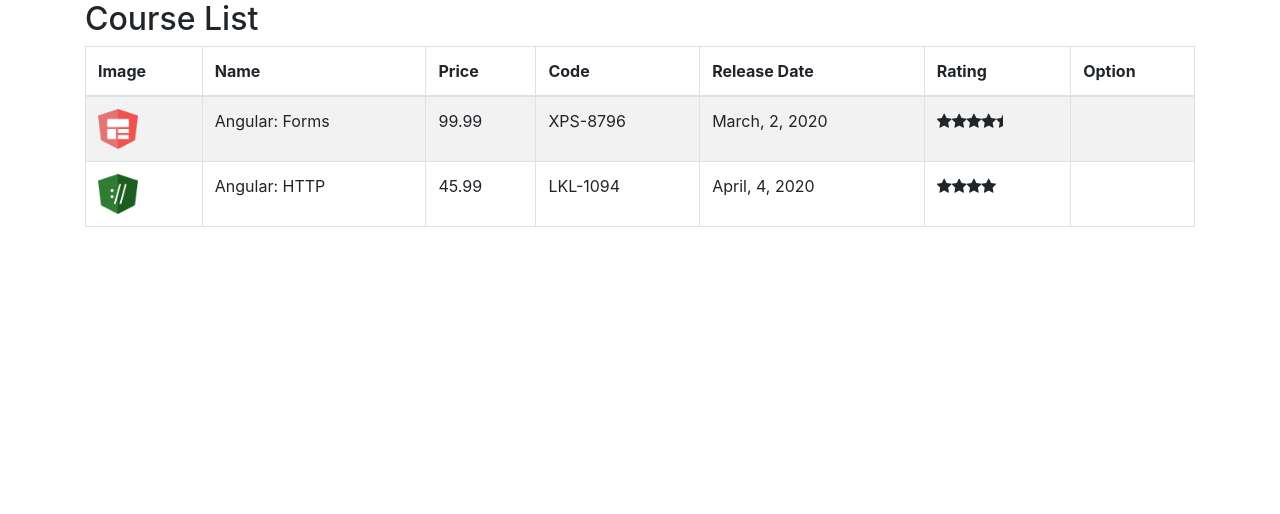
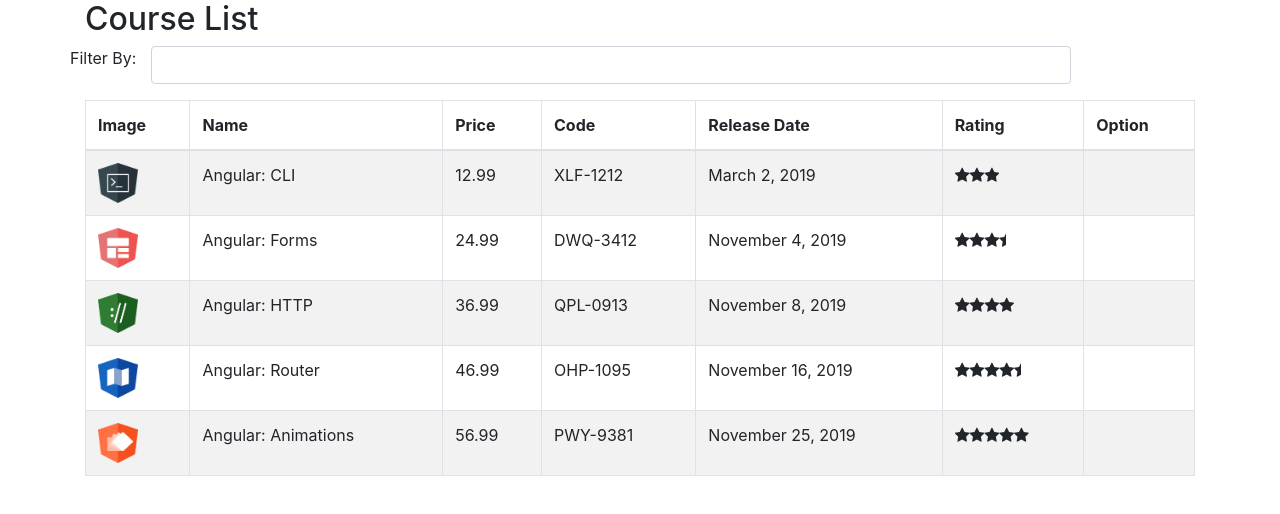
Before and after one commit to PauloAlves8039/Course-Manager-Angular, an Angular app: page / in a window 1280 px wide. Shown: the top 514 px of the page. Built offline with nearby package versions, Linux system fonts and the light colour scheme.

Commit message:
Implementando lista e filtro de cursos

```diff
--- a/src/app/courses/course-list.component.html
+++ b/src/app/courses/course-list.component.html
@@ -1,4 +1,11 @@
 <h2>Course List</h2>
+
+<div class="form-group row">
+  <label for="col-sm-2 col-form-label">Filter By:</label>
+  <div class="col-sm-10">
+    <input [(ngModel)]="filter" class="form-control">
+  </div>
+</div>
 
 <table class="table table-striped table-bordered">
   <thead>
@@ -13,14 +20,14 @@
     </tr>
   </thead>
   <tbody>
-    <tr *ngFor='let course of courses'>
-      <td><img [src]='course.imageUrl' width='40' height='40'></td>
+    <tr *ngFor='let course of filteredCourses'>
+      <td><img [src]="course.imageUrl" width="40" height="40"></td>
       <td>{{ course.name }}</td>
       <td>{{ course.price }}</td>
       <td>{{ course.code }}</td>
       <td>{{ course.releaseDate }}</td>
       <td>
-        <app-star [rating]='course.rating'></app-star>
+        <app-star [rating]="course.rating"></app-star>
       </td>
       <td></td>
     </tr>
--- a/src/app/courses/course-list.component.ts
+++ b/src/app/courses/course-list.component.ts
@@ -1,3 +1,4 @@
+import { CourseService } from './course.service';
 /**
  * @file: course-list.component.ts
  * @author: Paulo Alves
@@ -14,31 +15,30 @@
 })
 
 export class CourseListComponent implements OnInit{
-  courses: Course[] = [];
+
+  _courses: Course[] = [];
+
+  filteredCourses: Course[] = [];
+
+  _filterBy: string;
+
+  constructor(private courseService: CourseService) {
+
+  }
 
   ngOnInit(): void {
-    this.courses = [
-      {
-          id: 1,
-          name: 'Angular: Forms',
-          imageUrl: '../../assets/images/forms.png',
-          price: 99.99,
-          code: 'XPS-8796',
-          duration: 120,
-          rating: 4.5,
-          releaseDate: 'March, 2, 2020'
-      },
-      {
-          id: 2,
-          name: 'Angular: HTTP',
-          imageUrl: '../../assets/images/http.png',
-          price: 45.99,
-          code: 'LKL-1094',
-          duration: 80,
-          rating: 4,
-          releaseDate: 'April, 4, 2020'
-      }
-    ];
+    this._courses = this.courseService.retrieveAll();
+    this.filteredCourses = this._courses;
+  }
+
+  set filter(value: string) {
+    this._filterBy = value;
+
+    this.filteredCourses = this._courses.filter((course: Course) => course.name.toLocaleLowerCase().indexOf(this._filterBy.toLocaleLowerCase()) > -1);
+  }
+
+  get filter() {
+    return this._filterBy;
   }
 
 }
--- /dev/null
+++ b/src/app/courses/course.service.ts
@@ -0,0 +1,80 @@
+/**
+ * @file: course.service.ts
+ * @author: Paulo Alves
+ * @description: responsável pela atribuição da lista de cursos.
+ * @version 1.0.1 (30/06/2020)
+ */
+
+import { Course } from './course';
+import { Injectable } from '@angular/core';
+
+@Injectable({
+  providedIn: 'root'
+})
+
+export class CourseService {
+
+  course: Course;
+
+  retrieveAll(): Course[] {
+    return COURSES;
+  }
+}
+
+var COURSES: Course[] = [
+  {
+      id: 1,
+      name: 'Angular: CLI',
+      releaseDate: 'March 2, 2019',
+      description: 'Neste curso, os alunos irão obter um grande conhecimento nos principais recursos do CLI.',
+      duration: 120,
+      code: 'XLF-1212',
+      rating: 3,
+      price: 12.99,
+      imageUrl: '/assets/images/cli.png',
+  },
+  {
+      id: 2,
+      name: 'Angular: Forms',
+      releaseDate: 'November 4, 2019',
+      description: 'Neste curso, os alunos irão obter um conhecimento aprofundado sobre os recursos disponíveis no módulo de Forms.',
+      duration: 80,
+      code: 'DWQ-3412',
+      rating: 3.5,
+      price: 24.99,
+      imageUrl: '/assets/images/forms.png',
+  },
+  {
+      id: 3,
+      name: 'Angular: HTTP',
+      releaseDate: 'November 8, 2019',
+      description: 'Neste curso, os alunos irão obter um conhecimento aprofundado sobre os recursos disponíveis no módulo de HTTP.',
+      duration: 80,
+      code: 'QPL-0913',
+      rating: 4.0,
+      price: 36.99,
+      imageUrl: '/assets/images/http.png',
+  },
+  {
+      id: 4,
+      name: 'Angular: Router',
+      releaseDate: 'November 16, 2019',
+      description: 'Neste curso, os alunos irão obter um conhecimento aprofundado sobre os recursos disponíveis no módulo de Router.',
+      duration: 80,
+      code: 'OHP-1095',
+      rating: 4.5,
+      price: 46.99,
+      imageUrl: '/assets/images/router.png',
+  },
+  {
+      id: 5,
+      name: 'Angular: Animations',
+      releaseDate: 'November 25, 2019',
+      description: 'Neste curso, os alunos irão obter um conhecimento aprofundado sobre os recursos disponíveis sobre Animation.',
+      duration: 80,
+      code: 'PWY-9381',
+      rating: 5,
+      price: 56.99,
+      imageUrl: '/assets/images/animations.png',
+  }
+];
--- a/src/app/courses/course.ts
+++ b/src/app/courses/course.ts
@@ -14,4 +14,5 @@
   duration: number;
   rating: number;
   releaseDate: string;
+  description: string;
 }
```
